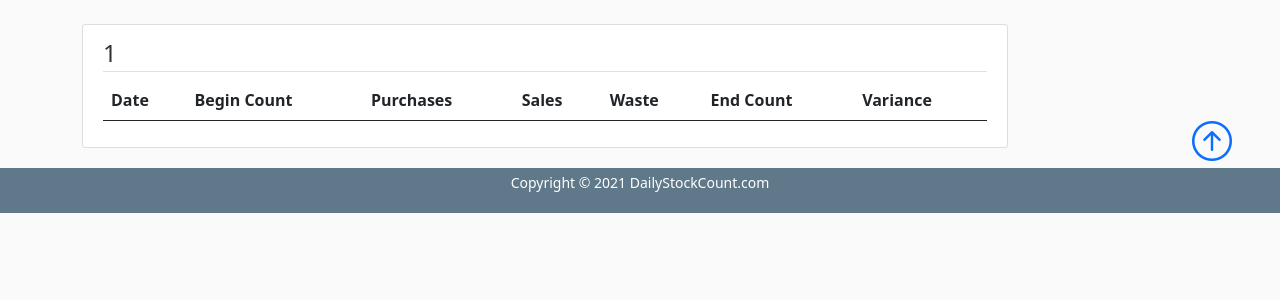
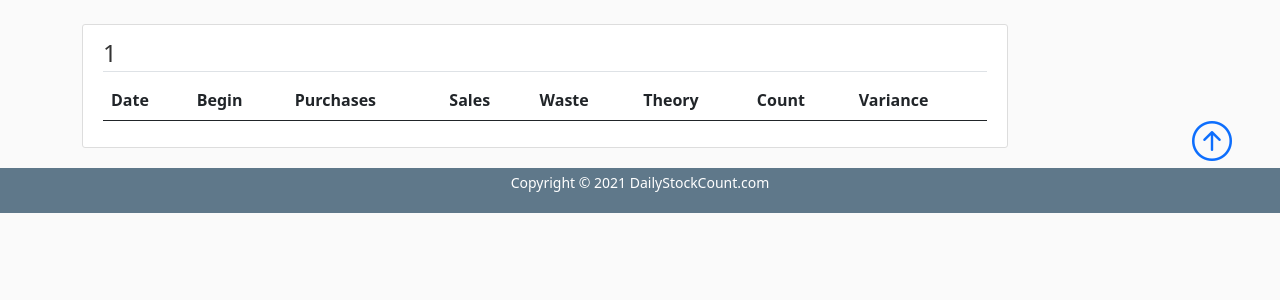
Before and after one commit to wandored/dailystockcount, a Flask app: page /report/1/details in a window 1280 px wide. Shown: the part 56-356 px from the top of the page. Run offline with Flask 2, Linux system fonts and the light colour scheme; the visitor is signed in with stand-in values (Sample User, id 1); data that the repository does not hold is empty; parts of the project's set-up code (start-up, migrations or seed data) failed here and were passed over; some libraries are stand-ins or nearby versions.

Commit message:
fixed details page errors

```diff
--- a/dailystockcount/main/routes.py
+++ b/dailystockcount/main/routes.py
@@ -1,7 +1,7 @@
 ''' main/routes.py is the main flask routes page '''
 from flask import render_template, Blueprint
 from flask_login import login_required
-from sqlalchemy import or_
+from sqlalchemy import or_, and_
 from dailystockcount import db
 from dailystockcount.models import Items, Invcount, Sales, Purchases
 
@@ -44,10 +44,14 @@ def report_details(item_name):
     purchase_list = Purchases.query.filter(Purchases.itemname == item_name).order_by(
         Purchases.trans_date.desc(), Purchases.count_time.desc()).limit(7)
 
-    result = db.session.query(Invcount, Purchases, Sales).select_from(Invcount).filter(Invcount.itemname == item_name). \
-        outerjoin(Purchases, Purchases.trans_date == Invcount.trans_date).filter(or_(Purchases.itemname == item_name, Purchases.itemname == None)). \
-        outerjoin(Sales, Sales.trans_date == Invcount.trans_date).filter(or_(Sales.itemname == item_name, Sales.itemname == None)). \
-        order_by(Invcount.trans_date.desc()).limit(7)
+    result = db.session.query(Invcount, Purchases, Sales).select_from(Invcount). \
+        filter(Invcount.itemname == item_name). \
+        outerjoin(Purchases, Purchases.trans_date == Invcount.trans_date). \
+        filter(or_(Purchases.itemname == item_name, Purchases.itemname == None)). \
+        outerjoin(Sales, Sales.trans_date == Invcount.trans_date). \
+        filter(or_(Sales.itemname == item_name, Sales.itemname == None)). \
+        order_by(Invcount.trans_date.desc(),
+                 Invcount.count_time.desc()).limit(7)
 
     return render_template('main/details.html', title='Item Variance Details',
                            items_list=items_list,
--- a/dailystockcount/templates/main/details.html
+++ b/dailystockcount/templates/main/details.html
@@ -7,11 +7,12 @@
     <thead>
       <tr>
         <th scope="col">Date</th>
-        <th scope="col">Begin Count</th>
+        <th scope="col">Begin</th>
         <th scope="col">Purchases</th>
         <th scope="col">Sales</th>
         <th scope="col">Waste</th>
-        <th scope="col">End Count</th>
+        <th scope="col">Theory</th>
+        <th scope="col">Count</th>
         <th scope="col">Variance</th>
       </tr>
     </thead>
@@ -21,10 +22,11 @@
             <td>{{ c.trans_date }} {{ c.count_time }}</td>
             <td>{{ c.previous_total }}</td>
             <td> + {{ p.purchase_total }}</td>
-            <td> - {{ s.sales_total }}</td>
+            <td> - {{ s.eachcount }}</td>
             <td> - {{ s.waste }}</td>
-            <td> = {{ c.count_total }}</td>
-            <td>{{ c.daily_variance }}</td>
+            <td> = {{ c.theory }}</td>
+            <td> - {{ c.count_total }}</td>
+            <td> = {{ c.daily_variance }}</td>
           </tr>
       {% endfor %}
     </tbody>
```
